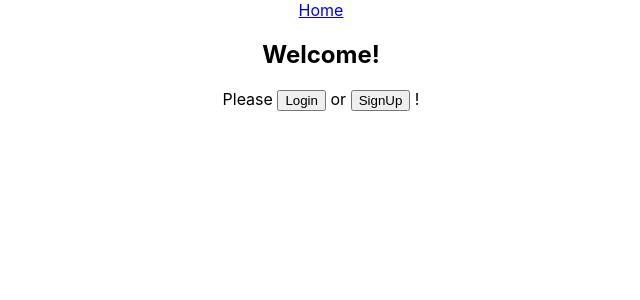
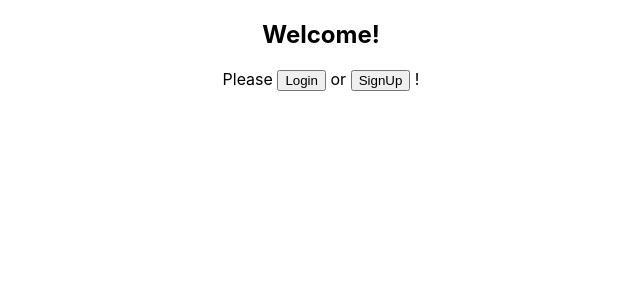
Before and after one commit to ajkelso/Top-Five, a React (Create React App) app in the folder frontend/: page / in a window 1280 px wide. Shown: the top 300 px of the page, without its empty margins (319-959 px from the left). Built offline with nearby package versions, Linux system fonts and the light colour scheme.

Commit message:
remove home link in navbar

```diff
--- a/frontend/src/components/Navbar.jsx
+++ b/frontend/src/components/Navbar.jsx
@@ -23,7 +23,7 @@ export default function Navbar() {
 
     return(
         <div>
-            <NavLink to="/profile" exact>Home</NavLink>
+            {/* <NavLink to="/profile" exact>Home</NavLink> */}
             { Object.keys(user).length !== 0 ? loggedInNav() : null }
         </div>
     )
```
Also changed, not shown: 1 other file (tests, documents, lock files or other folders).
